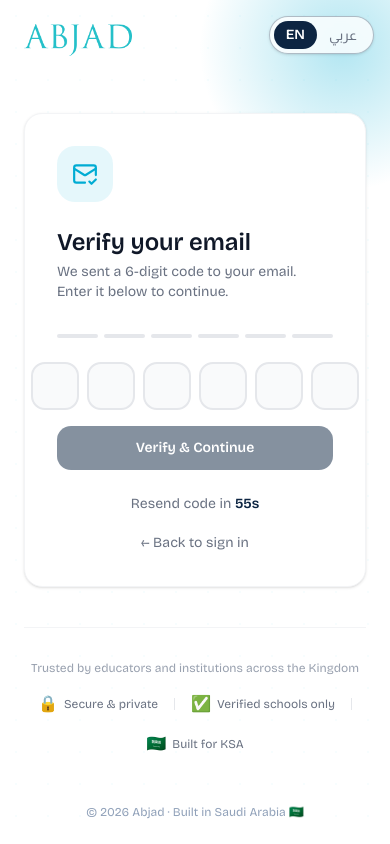
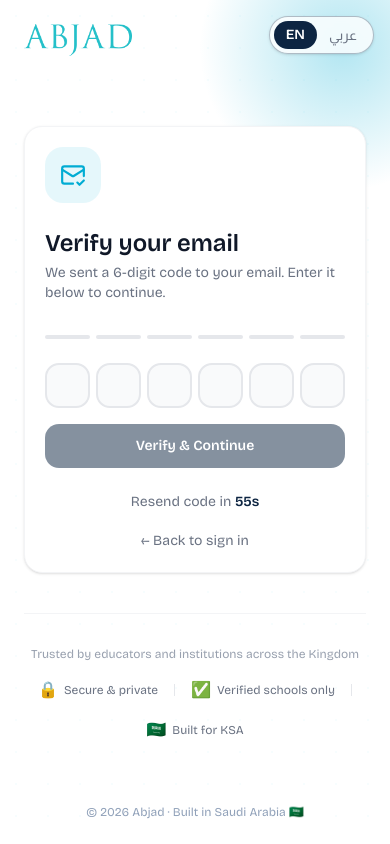
Before and after one commit to shabeebkaip/abjad-frontend, a Next.js app: page /verify-otp in a window 390 px wide. Built offline with nearby package versions, Linux system fonts and the light colour scheme.

Commit message:
mobile responsive

```diff
--- a/app/(auth)/forgot-password/page.tsx
+++ b/app/(auth)/forgot-password/page.tsx
@@ -37,7 +37,7 @@ export default function ForgotPasswordPage() {
 
   if (sent) {
     return (
-      <div className="bg-white rounded-2xl shadow-sm border border-gray-100 p-8 text-center">
+      <div className="bg-white rounded-2xl shadow-sm border border-gray-100 p-5 sm:p-8 text-center">
         <div
           className="w-16 h-16 rounded-full flex items-center justify-center mx-auto mb-6"
           style={{ backgroundColor: "var(--brand-primary-light)" }}
@@ -76,7 +76,7 @@ export default function ForgotPasswordPage() {
   }
 
   return (
-    <div className="bg-white rounded-2xl shadow-sm border border-gray-100 p-8">
+    <div className="bg-white rounded-2xl shadow-sm border border-gray-100 p-5 sm:p-8">
       {/* Icon */}
       <div
         className="w-14 h-14 rounded-2xl flex items-center justify-center mb-6"
--- a/app/(auth)/reset-password/page.tsx
+++ b/app/(auth)/reset-password/page.tsx
@@ -82,7 +82,7 @@ export default function ResetPasswordPage() {
 
   if (done) {
     return (
-      <div className="bg-white rounded-2xl shadow-sm border border-gray-100 p-8 text-center">
+      <div className="bg-white rounded-2xl shadow-sm border border-gray-100 p-5 sm:p-8 text-center">
         <div
           className="w-16 h-16 rounded-full flex items-center justify-center mx-auto mb-6"
           style={{ backgroundColor: "var(--brand-accent-light)" }}
@@ -105,7 +105,7 @@ export default function ResetPasswordPage() {
   }
 
   return (
-    <div className="bg-white rounded-2xl shadow-sm border border-gray-100 p-8">
+    <div className="bg-white rounded-2xl shadow-sm border border-gray-100 p-5 sm:p-8">
       {/* Icon */}
       <div
         className="w-14 h-14 rounded-2xl flex items-center justify-center mb-6"
--- a/app/(auth)/verify-otp/page.tsx
+++ b/app/(auth)/verify-otp/page.tsx
@@ -77,7 +77,7 @@ export default function VerifyOtpPage() {
   const filled = otp.filter(Boolean).length;
 
   return (
-    <div className="bg-white rounded-2xl shadow-sm border border-gray-100 p-8">
+    <div className="bg-white rounded-2xl shadow-sm border border-gray-100 p-5 sm:p-8">
       {/* Icon */}
       <div
         className="w-14 h-14 rounded-2xl flex items-center justify-center mb-6"
@@ -107,7 +107,7 @@ export default function VerifyOtpPage() {
 
       {/* OTP form */}
       <form onSubmit={handleSubmit}>
-        <div className="flex gap-2 justify-center mb-4" onPaste={handlePaste}>
+        <div className="grid grid-cols-6 gap-1.5 sm:gap-2 mb-4" onPaste={handlePaste}>
           {otp.map((digit, i) => (
             <input
               key={i}
@@ -118,7 +118,7 @@ export default function VerifyOtpPage() {
               value={digit}
               onChange={(e) => handleChange(i, e.target.value)}
               onKeyDown={(e) => handleKeyDown(i, e)}
-              className={`w-12 h-12 text-center text-xl font-semibold rounded-xl border-2 outline-none transition-all focus:scale-105 ${
+              className={`w-full aspect-square text-center text-lg sm:text-xl font-semibold rounded-xl border-2 outline-none transition-all focus:scale-105 ${
                 error
                   ? "border-red-400 bg-red-50 text-red-600"
                   : digit
```
